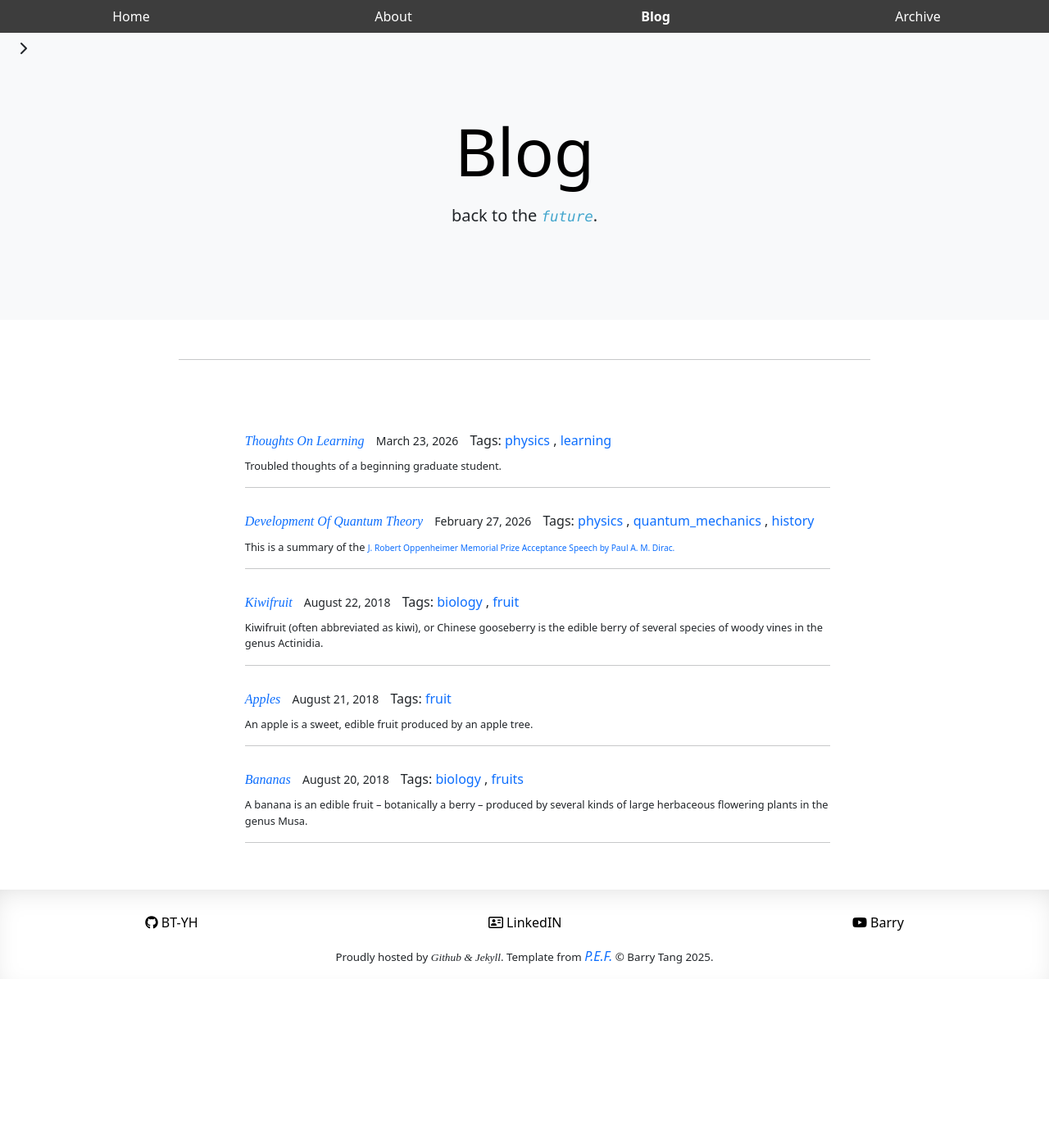
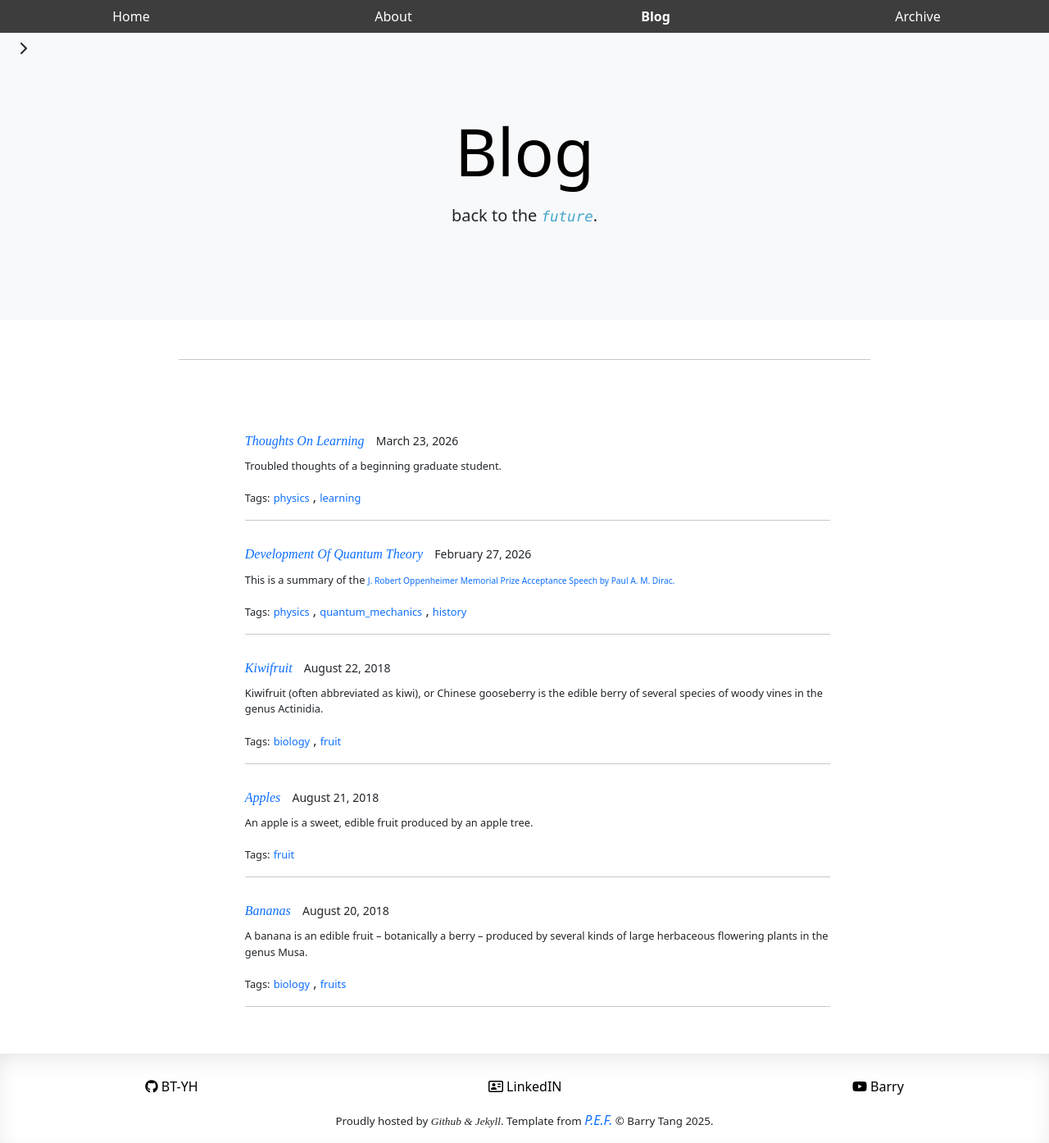
Before and after one commit to BT-YH/bt-yh.github.io, a Jekyll site: the page built from blog.html, in a window 1280 px wide. Shown: the whole page at 82% size. Built offline with Jekyll 4.4.1, drawn with Linux system fonts in a browser that asks for light colours; nearby versions of some CDN libraries; some web fonts are replaced; before the commit the page ends 1194 px from its top, so only the background shows below that.

Commit message:
adjusted blog-list tag layout

```diff
--- a/_includes/blog_list.html
+++ b/_includes/blog_list.html
@@ -10,14 +10,20 @@
         ></small
       ></span
     >
+
+    {% comment %} {% endcomment %}
+
+    <div class="blog-excerpt">{{ post.excerpt }}</div>
+
     {% if post.tags and post.tags.size > 0 %}
-    <span style="display: inline-block; padding: 0 0 0 10px">
-      Tags: {% for tag in post.tags %}
-      <a href="/archive#{{ tag | slugify }}" class="tag">{{ tag }}</a>
+    <div class="tag">
+      <span>Tags:</span>
+      {% for tag in post.tags %}
+      <a href="/archive#{{ tag | slugify }}">{{ tag }}</a>
       {% if forloop.last == false %}, {% endif %} {% endfor %}
-    </span>
+    </div>
     {% endif %}
-    <div class="blog-excerpt">{{ post.excerpt }}</div>
+
     <hr class="blog-list" />
   </li>
 </ul>
--- a/_sass/main.scss
+++ b/_sass/main.scss
@@ -121,6 +121,13 @@ a.nav-item:hover {
   font-size: 0.8em !important;
 }
 
+.tag span {
+  font-size: 0.8em !important;
+}
+
+.tag a {
+  font-size: 0.8em !important;
+}
 
 p.smaller-font {
   font-size: small !important;
```
